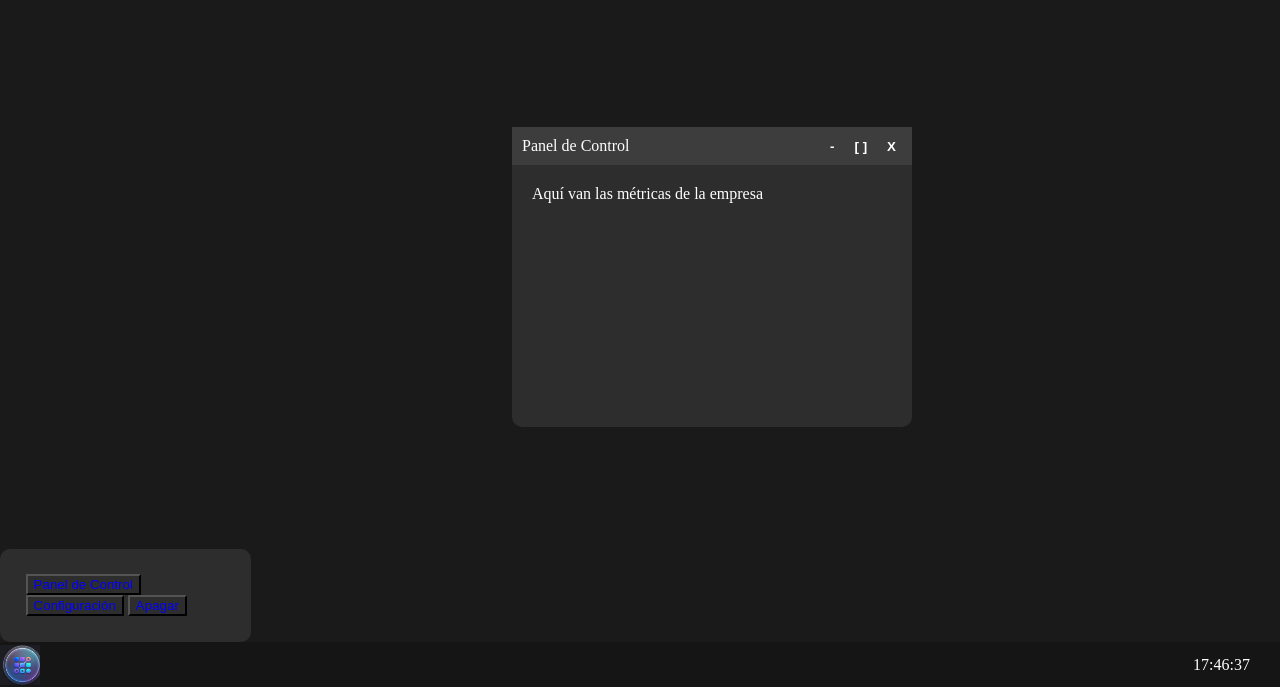
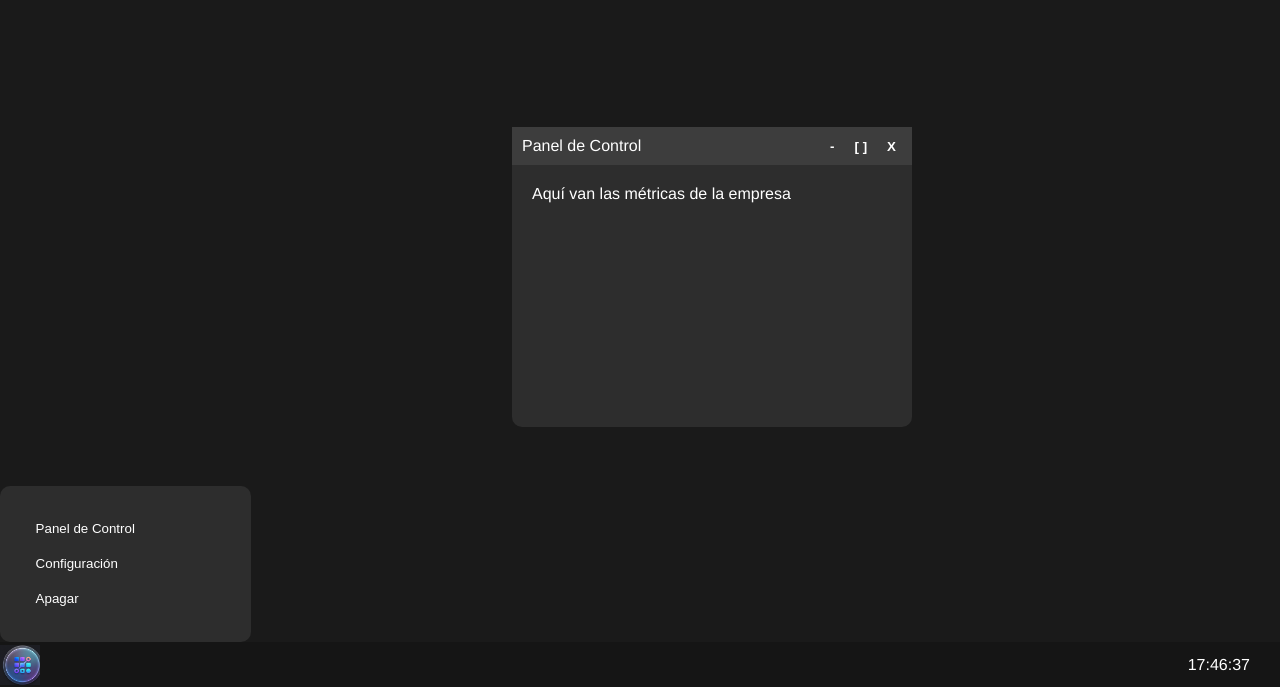
Before and after one commit to nahuelcsdev-pixel/web-os, a plain HTML site: page index.html in a window 1280 px wide. Both pictures are taken after a click on the button 20 px from the left and 777 px from the top of the page. Shown: the part 113-800 px from the top of the page. Drawn offline with Linux system fonts and the light colour scheme.

Commit message:
Mejora los botones del menú de inicio.

```diff
--- a/style.css
+++ b/style.css
@@ -1,6 +1,7 @@
 body {
     margin: 0;
     overflow: hidden;
+    font-family: 'Franklin Gothic Medium', 'Arial Narrow', Arial, sans-serif;
 }
 #escritorio {
     width: 100vw;
@@ -127,9 +128,15 @@ body {
     display: none;
 }
 .inicio-btnes {
+    display: block;
+    width: 100%;
     background: transparent;
     cursor: pointer;
-    color: blue;
+    color: white;
+    border: none;
+    padding: 10px;
+    text-align: left;
+    border-radius: 10px;
 
 }
 .inicio-btnes:hover {
```
